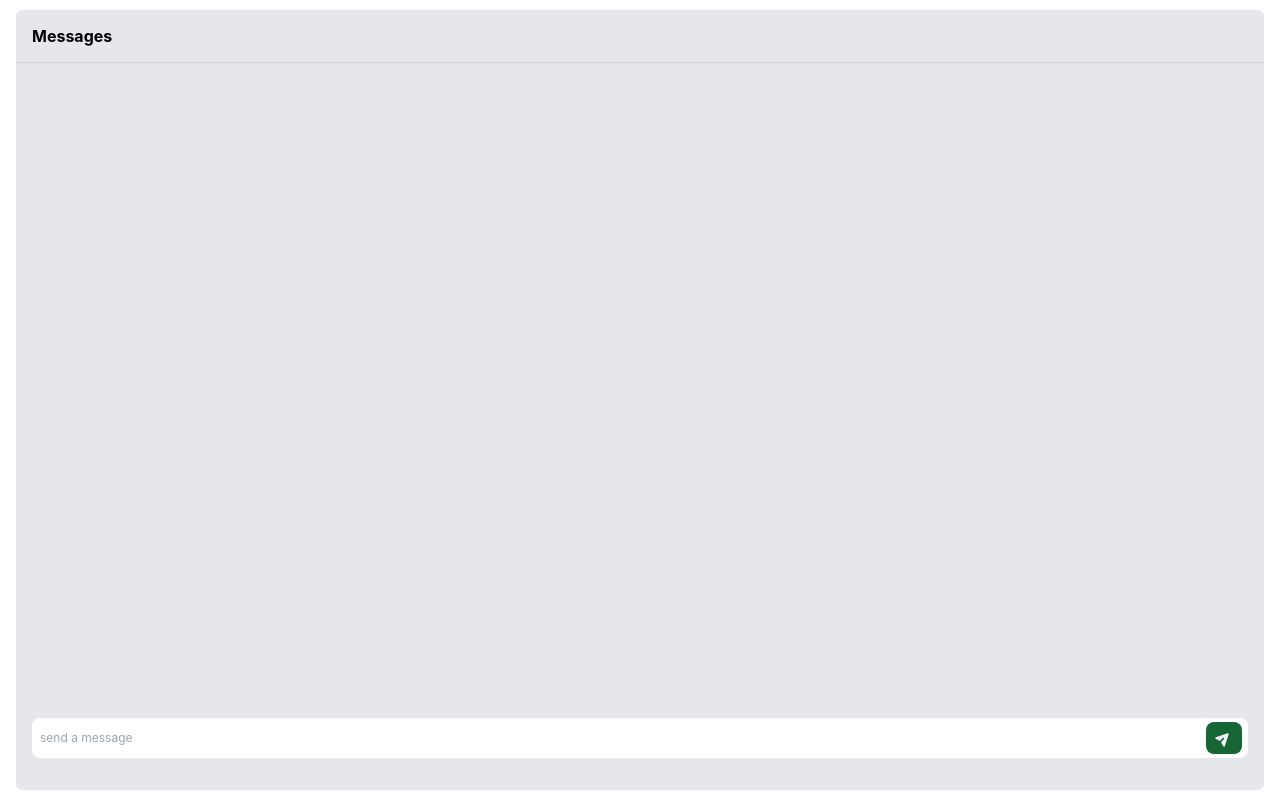
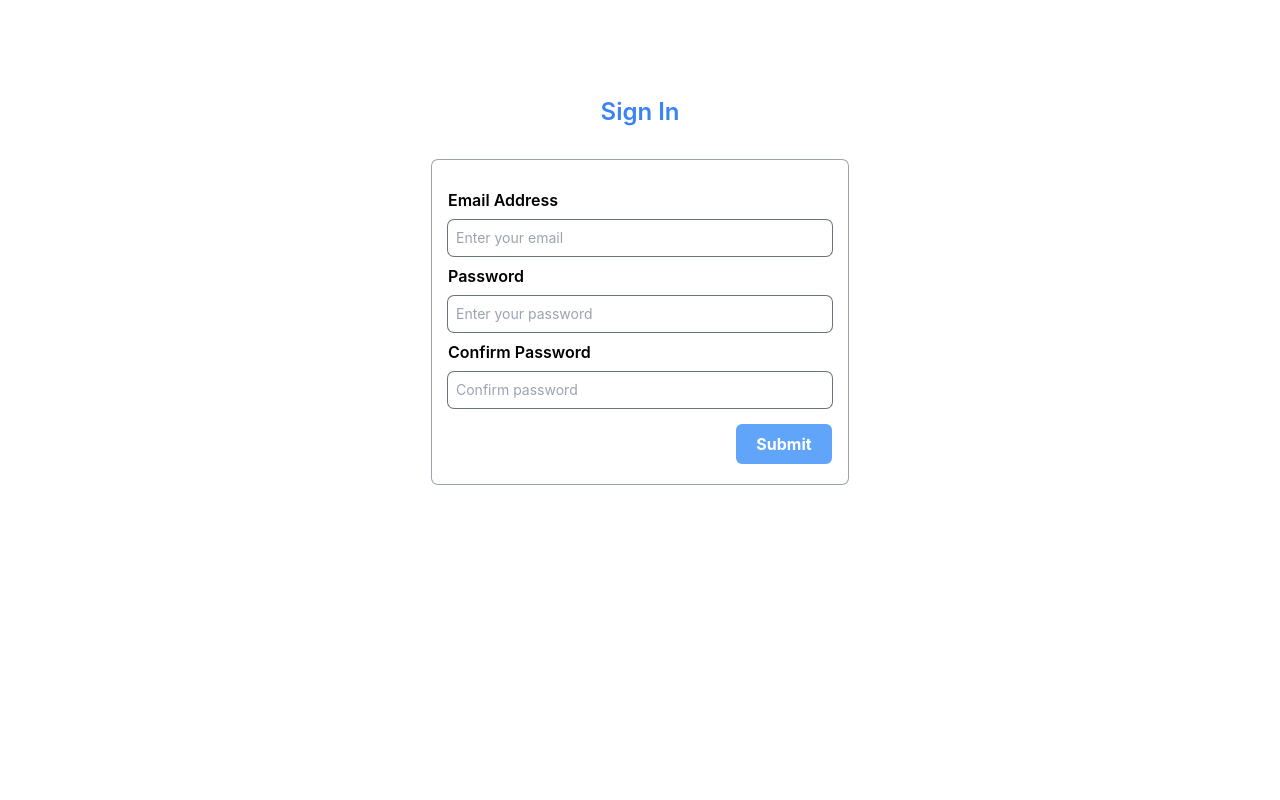
Before and after one commit to Tokonigeorge/dokitari-login, a React (Vite) app in the folder dokitari-login/: page / in a window 1280 px wide. Built offline with nearby package versions, Linux system fonts and the light colour scheme.

Commit message:
added react-router

```diff
--- a/dokitari-login/package.json
+++ b/dokitari-login/package.json
@@ -8,7 +8,8 @@
   },
   "dependencies": {
     "react": "^17.0.2",
-    "react-dom": "^17.0.2"
+    "react-dom": "^17.0.2",
+    "react-router-dom": "^6.2.1"
   },
   "devDependencies": {
     "@vitejs/plugin-react": "^1.0.7",
--- a/dokitari-login/src/App.jsx
+++ b/dokitari-login/src/App.jsx
@@ -1,12 +1,12 @@
 import "./App.css";
-// import Login from "./pages/Login";
+import Login from "./pages/Login";
 import ChatPage from "./pages/ChatPage";
 
 function App() {
   return (
     <div className="App h-screen w-screen overflow-x-hidden">
-      {/* <Login /> */}
-      <ChatPage />
+      <Login />
+      {/* <ChatPage /> */}
     </div>
   );
 }
```
Also changed, not shown: 1 other file (tests, documents, lock files or other folders).
